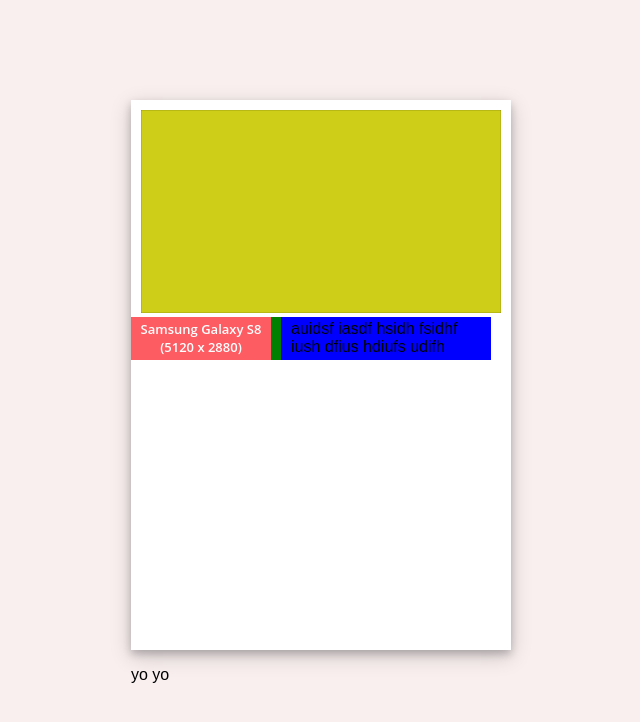
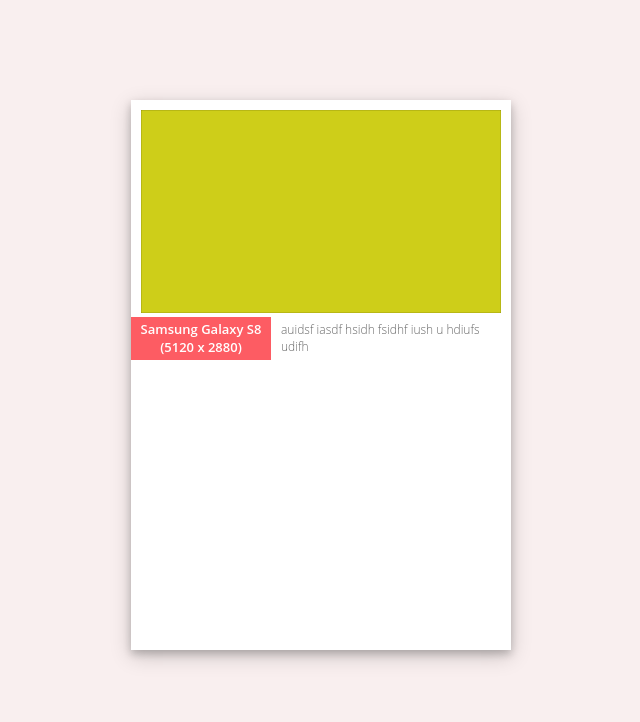
Before and after one commit to WhiteRiceWill/pointy-papers, a React (Create React App) app: page / in a window 1280 px wide. Shown: the top 722 px of the page, without its empty margins (69-709 px from the left). Built offline with nearby package versions, Linux system fonts and the light colour scheme.

Commit message:
touch up download component formating

```diff
--- a/src/App.css
+++ b/src/App.css
@@ -22,7 +22,7 @@
 
 .downloadBox {
 position: absolute;
-  background-color: green;
+
   width: 360px;
   height: 43px;
 
@@ -38,7 +38,7 @@ position: absolute;
   background-color: #FD5C63;
   border: none;
   color: white;
-  margin: auto;
+
 
 }
 
@@ -47,13 +47,17 @@ position: absolute;
   position: absolute;
   width: 210px;
   height: 43px;
-  background-color: blue;
+
 }
 .innerDownload {
   position: absolute;
-
+  width: 210px;
   top: 50%; left: 50%;
   transform: translate(-50%,-50%);
+  padding-left: 0px;
+  font-family: 'Open Sans', sans-serif;
+  font-size: 12px;
+  font-weight: 300;
+  color: #686868;
 
-  width: 190px;
 }
--- a/src/App.js
+++ b/src/App.js
@@ -8,9 +8,6 @@ class App extends Component {
     return (
       <div className="test">
         <Card />
-        <div className="testy">
-        <p>yo yo </p>
-        </div>
       </div>
     );
   }
--- a/src/Components/Download/Download.js
+++ b/src/Components/Download/Download.js
@@ -11,7 +11,7 @@ export default class Download extends Component{
         </button>
         <div className="outerDownload">
           <div className="innerDownload">
-          <p>auidsf iasdf hsidh fsidhf iush dfius hdiufs udifh </p>
+          <p>auidsf iasdf hsidh fsidhf iush u hdiufs udifh </p>
           </div>
         </div>
 
```
